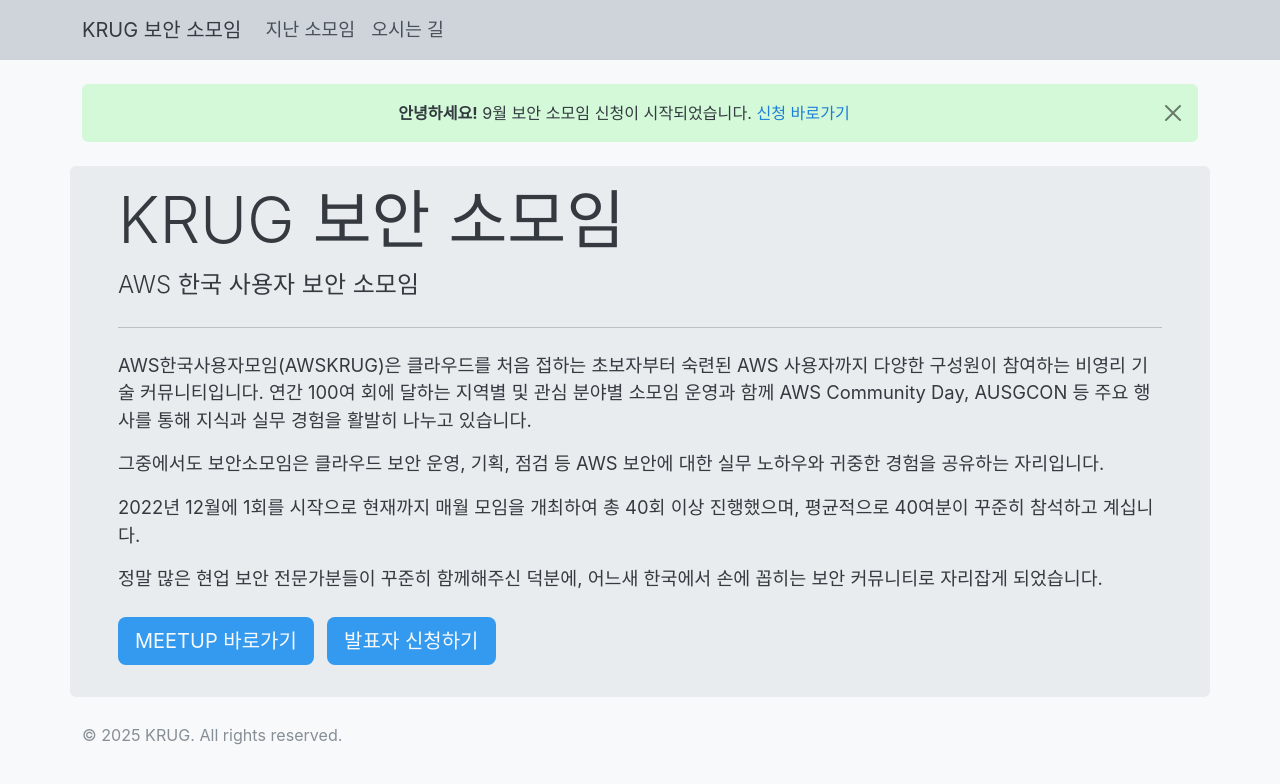
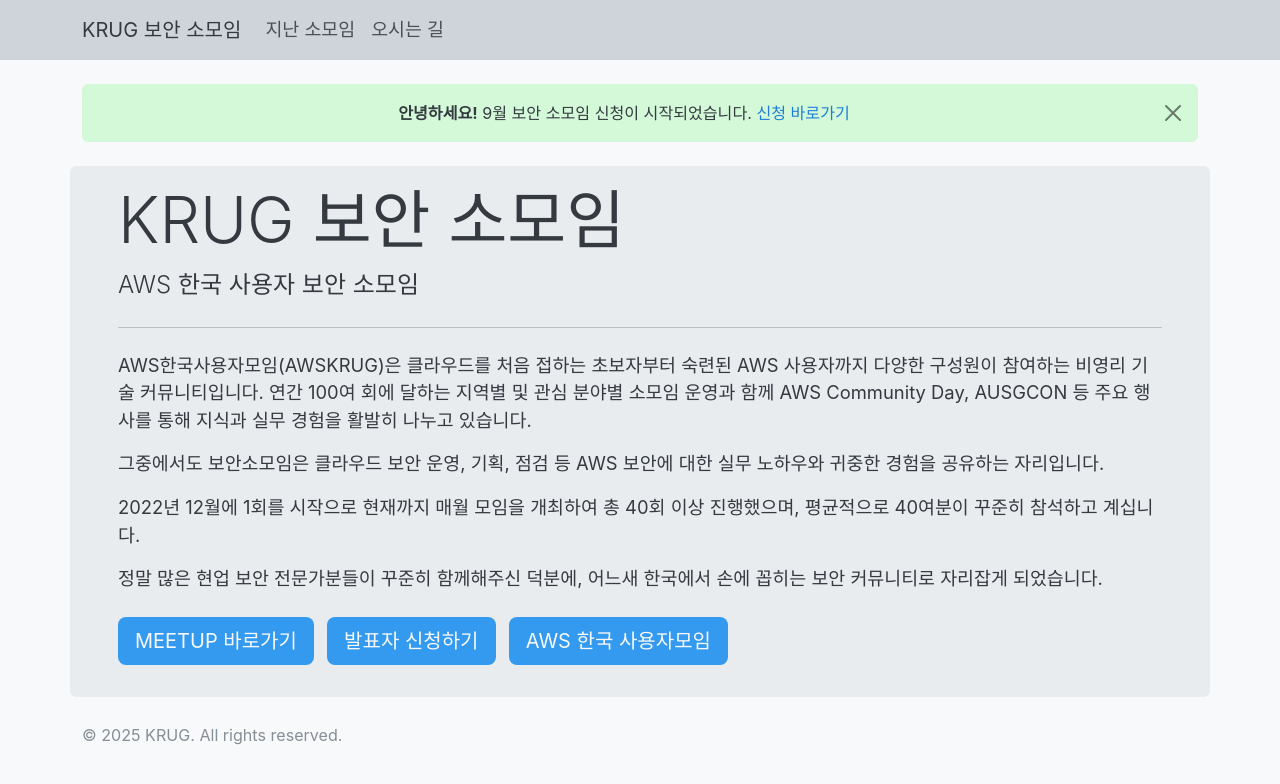
Before and after one commit to awskrug/security-group, a Jekyll site: the page built from index.md, in a window 1280 px wide. Shown: the top 784 px of the page. Built offline with Jekyll 4.4.1, drawn with Linux system fonts in a browser that asks for light colours.

Commit message:
한국 사용자 모임 링크 추가

```diff
--- a/_data/index.yml
+++ b/_data/index.yml
@@ -10,3 +10,6 @@ buttons:
 - text: 발표자 신청하기
   url: https://forms.gle/xCU4EZeTdXGbknmh8
   disabled: false
+- text: AWS 한국 사용자모임
+  url: https://www.awskr.org/
+  disabled: false
```
